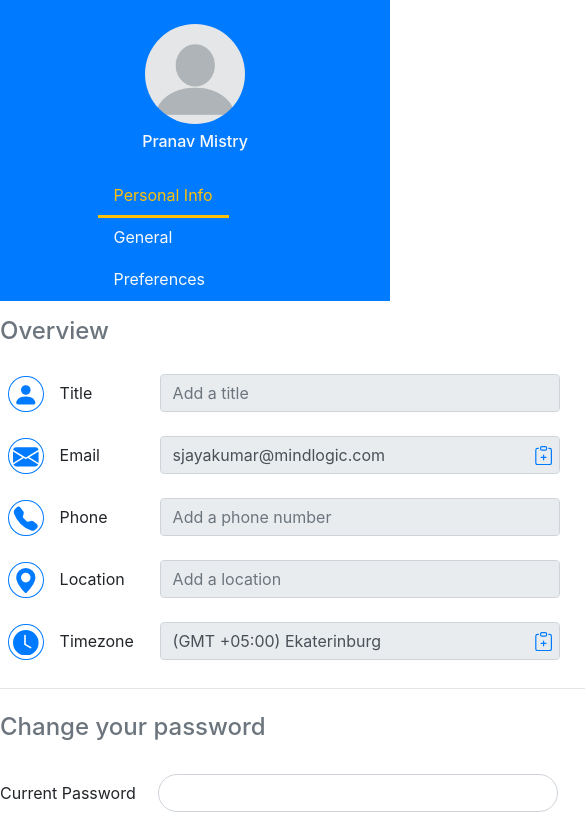
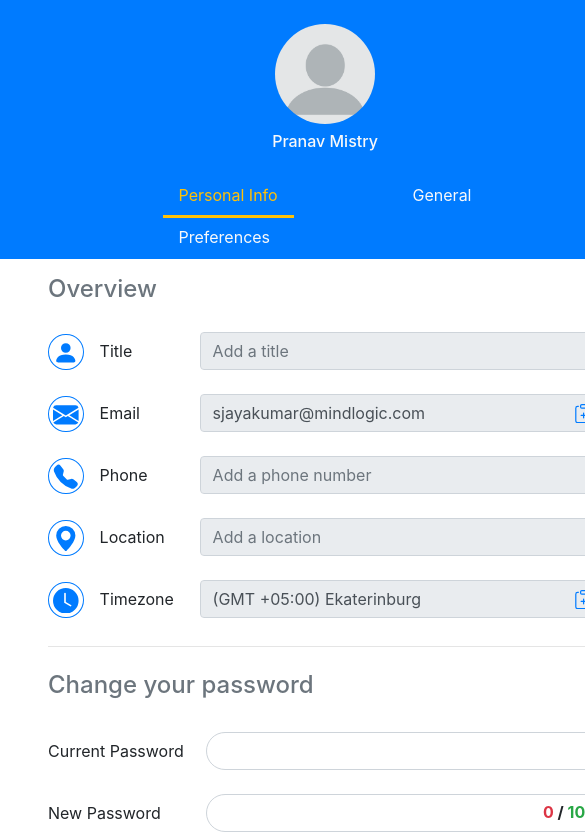
Before and after one commit to BalajiDany/mind-logic, an Angular app: page /profile in a window 390 px wide. Shown: the top 835 px of the page, 585 px wide, since content can reach past the window. Built offline with nearby package versions, Linux system fonts and the light colour scheme.

Commit message:
Fix viewport on small screens.

```diff
--- a/src/app/component/simple-edit-field/simple-edit-field.component.html
+++ b/src/app/component/simple-edit-field/simple-edit-field.component.html
@@ -1,5 +1,5 @@
 <div class="py-1 text-left">
-    <div *ngIf="icon" class="d-inline-block mx-2 p-1 border border-primary rounded-circle">
+    <div *ngIf="icon" class="d-inline-block mr-2 p-1 border border-primary rounded-circle">
         <app-custom-svg [icon]="icon" size="1.6"></app-custom-svg>
     </div>
     <div class="simple-edit-field d-inline-block p-2 m-auto">
--- a/src/app/feature/profile/personal-info/personal-info.component.html
+++ b/src/app/feature/profile/personal-info/personal-info.component.html
@@ -1,5 +1,5 @@
 <div class='text-center'>
-    <div class="d-inline-block text-left overview-content" *ngIf="(profileData$ | async) as profileData">
+    <div class="d-inline-block text-left overview-content ml-5" *ngIf="(profileData$ | async) as profileData">
         <h4 class="d-inline-block text-secondary py-2">Overview</h4>
         <h5 *ngIf="changesSaved" class="d-inline-block text-success p-2">Changes Saved</h5>
         <app-simple-edit-field label="Title" fieldName="title" placeholder="Add a title" icon="person-fill"
@@ -20,7 +20,7 @@
         <hr>
     </div>
 </div>
-<div class='text-center mb-4'>
+<div class='text-center mb-4 ml-5'>
     <div class="d-inline-block overview-content">
         <app-change-password></app-change-password>
         <button type="button" class="save-button btn btn-primary float-right" (click)="onSaveButtonClick()">Save Changes</button>
--- a/src/styles.css
+++ b/src/styles.css
@@ -1 +1,5 @@
 /* You can add global styles to this file, and also import other style files */
+
+body {
+    min-width: 650px;
+}
```
